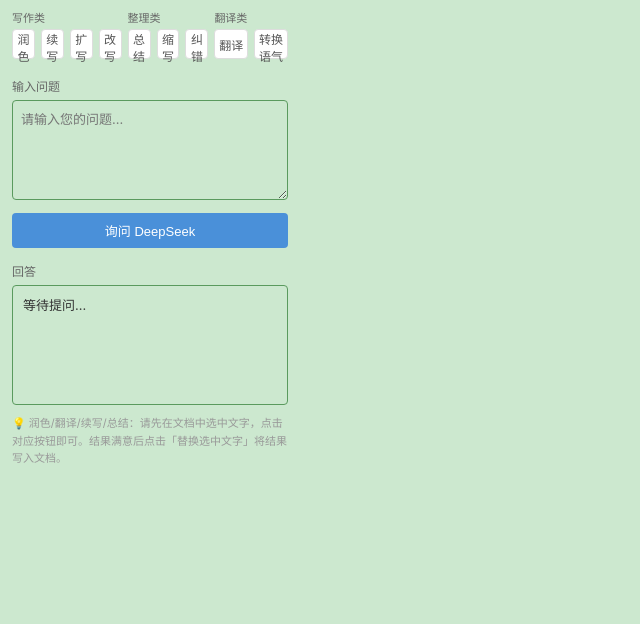
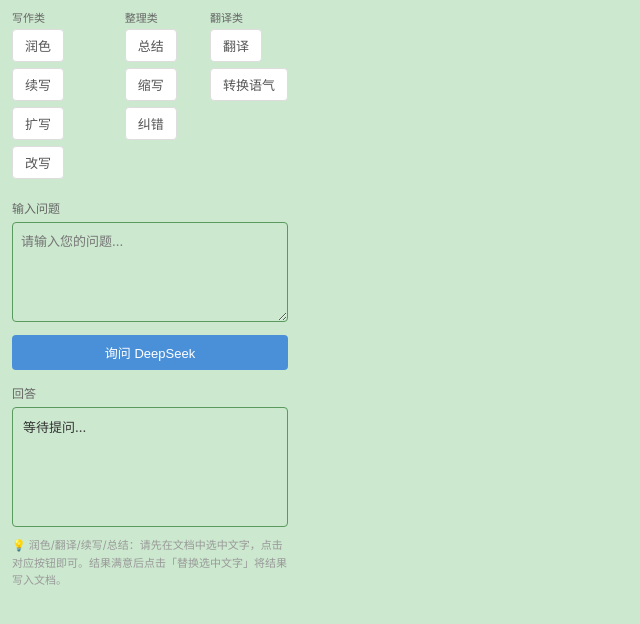
Before and after one commit to Minshu-Liu/deepseek-wps-assistant, a website built with Vite: page index.html in a window 1280 px wide. Both pictures are taken after a click on the button "开始使用". Shown: the part 82-706 px from the top of the page, without its empty margins (0-640 px from the left). Built offline with nearby package versions, Linux system fonts and the light colour scheme.

Commit message:
style(index): 调整快捷按钮尺寸和分组间距

```diff
--- a/index.html
+++ b/index.html
@@ -111,17 +111,15 @@
         }
 
         .quick-actions button {
-            flex: 1;
-            width: 25%;
-            height: 30px;
-            padding: 0;
+            padding: 6px 12px;
             background: #fff;
             border: 1px solid #ddd;
             border-radius: 4px;
             color: #555;
-            font-size: 12px;
+            font-size: 13px;
             font-family: inherit;
             cursor: pointer;
+            white-space: nowrap;
         }
 
         .quick-actions button:hover {
@@ -338,7 +336,7 @@
             margin-bottom: 12px;
         }
 
-        .quick-group { margin-bottom: 8px; }
+        .quick-group { margin-bottom: 10px; }
         .quick-group-label { font-size: 11px; color: #666; display: block; margin-bottom: 4px; }
         .quick-group-buttons { display: flex; flex-wrap: wrap; gap: 6px; }
     </style>
```
